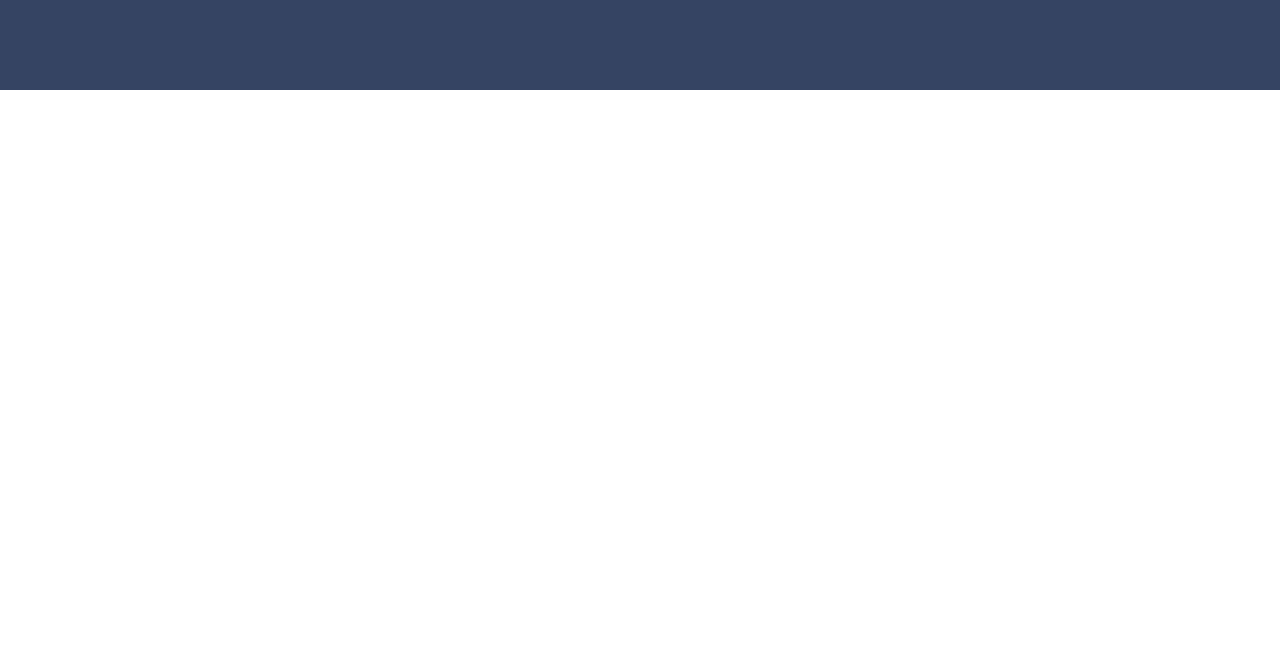
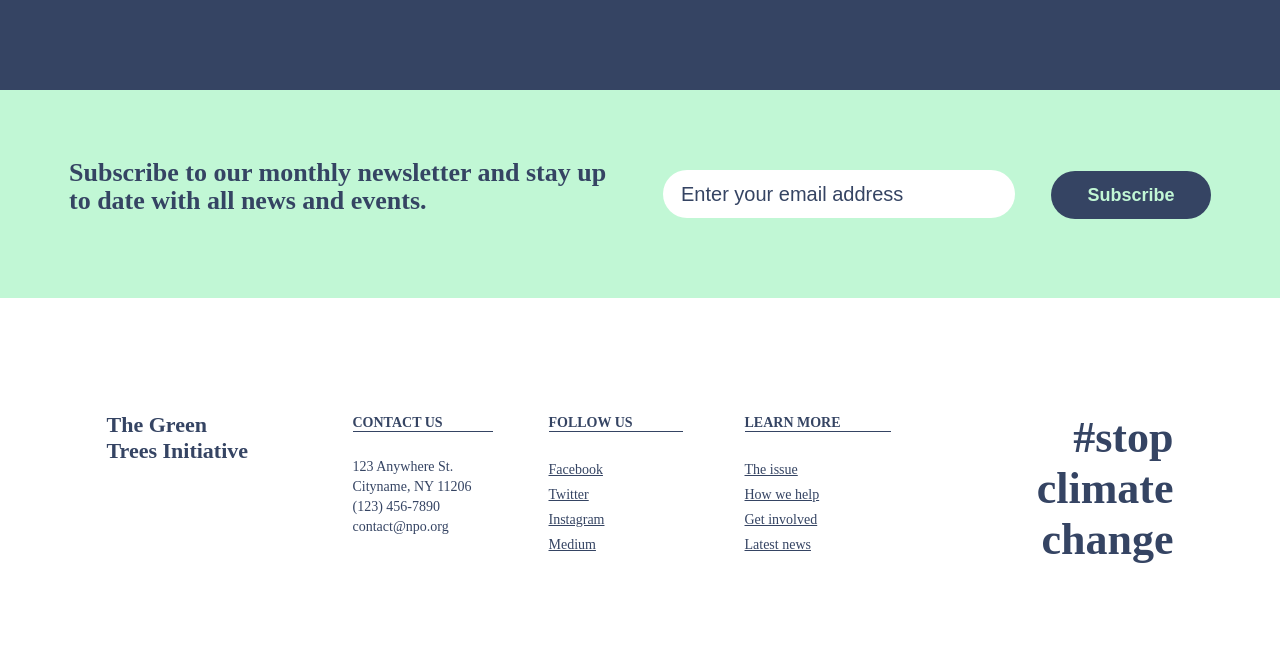
Before and after one commit to Umair896/The-Green-Trees, a plain HTML site: page index.html in a window 1280 px wide. Shown: the part 5879-6548 px from the top of the page. Before the commit the page ends 5969 px from the top, so only its background shows below. Drawn offline with Linux system fonts and the light colour scheme; a web font is replaced by a local one.

Commit message:
completed Home Tab

```diff
--- a/index.html
+++ b/index.html
@@ -196,5 +196,51 @@
   </div>
 </div>
 
+  <!------------------------------- SUBSCRIPTION ------------------------->
+<div class="subscribe">
+  <h3>Subscribe to our monthly newsletter and stay up to date with all news and events.</h3>
+  <form action="">
+    <label for="email"></label>
+    <input type="email" placeholder="Enter your email address" id="email">
+    <button type="button" name="button">Subscribe</button>
+  </form>
+</div>
+
+  <!-------------------------------FOOTER ------------------------->
+<footer>
+  <div class="initiate">
+    <h3 >The Green Trees Initiative</h3>
+  </div>
+
+  <div class="footer-wrap contact">
+    <h4>contact us</h4>
+    <p>123 Anywhere St. Cityname, NY 11206 (123) 456-7890 contact@npo.org</p>
+  </div>
+
+  <div class="footer-wrap follow">
+    <div class="follow-us">
+      <h4>follow us</h4>
+    </div>
+    <ul>
+      <li><a href="">Facebook</a></li>
+      <li><a href="">Twitter</a></li>
+      <li><a href="">Instagram</a></li>
+      <li><a href="">Medium</a></li>
+    </ul>
+  </div>
+
+  <div class="footer-wrap learn">
+    <h4>learn more</h4>
+    <ul>
+      <li><a href="">The issue</a></li>
+      <li><a href="">How we help</a></li>
+      <li><a href="">Get involved</a></li>
+      <li><a href="">Latest news</a></li>
+    </ul>
+  </div>
+
+  <h1>#stop climate change</h1>
+</footer>
+
  </body>
 </html>
--- a/style.css
+++ b/style.css
@@ -126,7 +126,7 @@ header h4 a {
 
   header h4 {
     top: 40px;
-    right: 30px;
+    right: 80px;
     width: 160px;
     height: 48px;
   }
@@ -1389,3 +1389,310 @@ a {
     margin-left: 140px;
   }
 }
+
+/*-----------------------------------SUBSCRIPTION-----------------------------------------------*/
+
+/*---------------------MOBILE VERSION--------------------------*/
+
+.subscribe {
+  background: #c1f7d5;
+  width: 100%;
+  height: 216px;
+}
+
+.subscribe h3 {
+  font-size: 22px;
+  color: #354463;
+  width: 322px;
+  height: 78px;
+  line-height: 28px;
+  margin-left: 32px;
+  padding-top: 36px;
+  margin-bottom: 40px;
+}
+
+.subscribe input {
+  margin-top: 30px;
+  margin-left: 32px;
+  width: 192px;
+  height: 40px;
+  border: none;
+  border-radius: 100px;
+  color: #354463;
+  font-size: 14px;
+  padding-left: 18px;
+}
+
+.subscribe ::-webkit-input-placeholder {
+  color: #354463;
+  transition: opacity 0.5 ease-in-out;
+}
+
+.subscribe :focus::-webkit-input-placeholder {
+  opacity: 0.5;
+}
+
+.subscribe button {
+  width: 112px;
+  height: 40px;
+  background: #354463;
+  border-radius: 100px;
+  border: none;
+  color: #c1f7d5;
+  font-size: 16px;
+  font-weight: bold;
+  margin-left: 8px;
+}
+
+/*---------------------TAB VERSION--------------------------*/
+
+@media screen and (min-width: 700px) {
+  .subscribe {
+    height: 255px;
+  }
+
+  .subscribe h3 {
+    width: 448px;
+    height: 59px;
+    margin-left: 64px;
+    padding-top: 61px;
+    margin-bottom: 60px;
+  }
+
+  .subscribe input {
+    margin-top: 32px;
+    margin-left: 64px;
+    width: 448px;
+    height: 40px;
+    font-size: 16px;
+  }
+
+  .subscribe button {
+    width: 160px;
+    height: 40px;
+    font-size: 18px;
+    margin-left: 32px;
+  }
+}
+
+/*---------------------DESKTOP VERSION--------------------------*/
+
+@media screen and (min-width: 1150px) {
+  .subscribe {
+    height: 208px;
+  }
+
+  .subscribe {
+    display: block;
+    margin: 0;
+    display: flex;
+    justify-content: space-around;
+  }
+
+  .subscribe h3 {
+    width: 544px;
+    height: 70px;
+    font-size: 26px;
+    padding-top: 69px;
+    margin-left: 0;
+  }
+
+  .subscribe input {
+    margin-top: 80px;
+    width: 352px;
+    height: 48px;
+    font-size: 20px;
+    margin-left: -88px;
+  }
+
+  .subscribe button {
+    width: 160px;
+    height: 48px;
+    margin-left: 32px;
+  }
+}
+
+/*-----------------------------------FOOTER-----------------------------------------------*/
+
+/*---------------------MOBILE VERSION--------------------------*/
+
+footer {
+  background: #ffffff;
+  width: 100%;
+  height: 600px;
+  color: #354463;
+   display: flex;
+  flex-wrap: wrap;
+ }
+
+
+footer h3 {
+  width: 94px;
+  height: 62px;
+  font-size: 18px;
+   }
+
+footer .footer-wrap h4 {
+  text-transform: uppercase;
+  font-size: 11px;
+  margin-bottom: 11px;
+}
+
+.contact p {
+  width: 126px;
+  height: 74px;
+  font-size: 14px;
+  line-height: 20px;
+}
+
+.footer-wrap li {
+  line-height: 24px;
+  list-style-type: none;
+}
+
+.footer-wrap li a {
+  font-size: 14px;
+}
+
+footer h1 {
+  font-family: flood-std; sans-serif;
+  font-size: 44px;
+  text-align: right;
+  width: 181px;
+  height: 136px;
+}
+
+/*FLEX ITEMS ARRANGEMENT*/
+
+footer .initiate{
+  width: 35%;
+  margin-top: 67px;
+  margin-left: 32px;
+}
+
+footer .contact{
+  width: 35%;
+  margin-top: 68px ;
+  margin-left: 57px;
+}
+
+footer .follow{
+  width: 35%;
+  margin-top: 28px;
+  margin-left: 32px;
+}
+
+footer .learn{
+width: 35%;
+margin-top: 28px;
+margin-left: 60px;
+}
+
+footer h1{
+  margin-left: 40%;
+}
+
+
+/*---------------------TAB VERSION--------------------------*/
+
+@media screen and (min-width: 700px) {
+footer {
+   height: 432px;
+ }
+
+footer h3 {
+  width: 153px;
+  height: 50px;
+  font-size:22px;
+ }
+
+/*FLEX ITEMS ARRANGEMENT*/
+
+footer .initiate{
+  width: 20%;
+  margin-top:60px;
+  margin-left: 64px;
+}
+
+footer .contact{
+  width: 20%;
+  margin-top: 60px ;
+  margin-left: 71px;
+}
+
+footer .follow{
+  width:20%;
+  margin-top: 60px;
+  margin-left: 68px;
+}
+
+footer .learn{
+
+  margin-top: 28px;
+margin-left: 35%;
+}
+
+footer h1{
+  margin-left:-50px;
+}
+}
+
+/*---------------------DESKTOP VERSION--------------------------*/
+
+@media screen and (min-width: 1150px) {
+  footer {
+     height: 371px;
+     display: flex;
+     justify-content: center;
+    }
+
+  footer .footer-wrap h4 {
+    font-size: 14px;
+    margin-bottom: 25px;
+    border-bottom:1px solid #354463 ;
+    float: left;
+    padding-right: 50px;
+  }
+
+  /*FLEX ITEMS ARRANGEMENT*/
+
+  footer .initiate{
+    float: left;
+   width: 130px;
+    margin-top:114px;
+    margin-left:0px;
+  }
+
+  footer .contact{
+    float: left;
+     margin-top: 117px;
+    margin-left:116px;
+  }
+  .contact p{
+    clear: both;
+  }
+
+  footer .follow{
+  float: left;
+   margin-top: 117px;
+  margin-left:-60px;
+}
+.follow ul{
+  clear: both;
+}
+
+  footer .learn{
+  float: left;
+    margin-top: 117px;
+  margin-left: -60px;
+}
+.learn ul {
+  clear: both;
+}
+
+  footer h1{
+   float: left;
+   margin-top: 113.81px;
+   margin-left:-200px;
+  }
+  }
```
